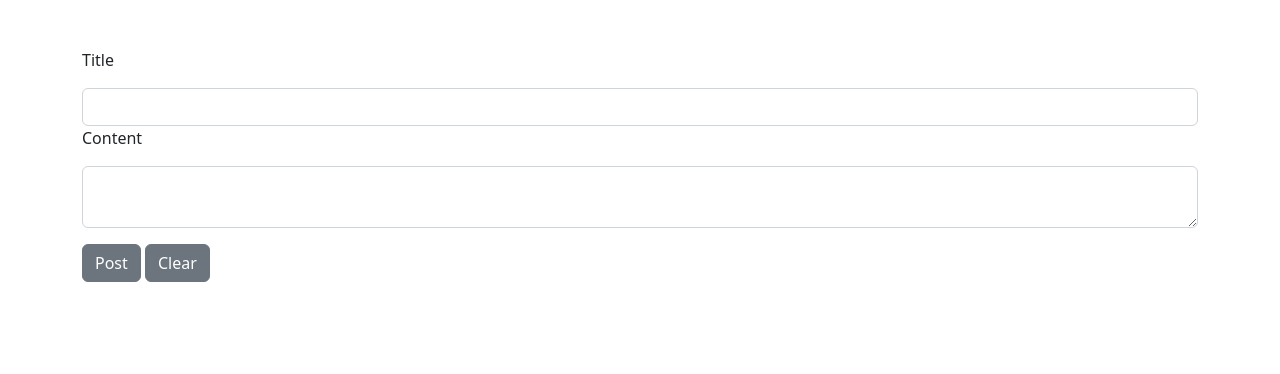
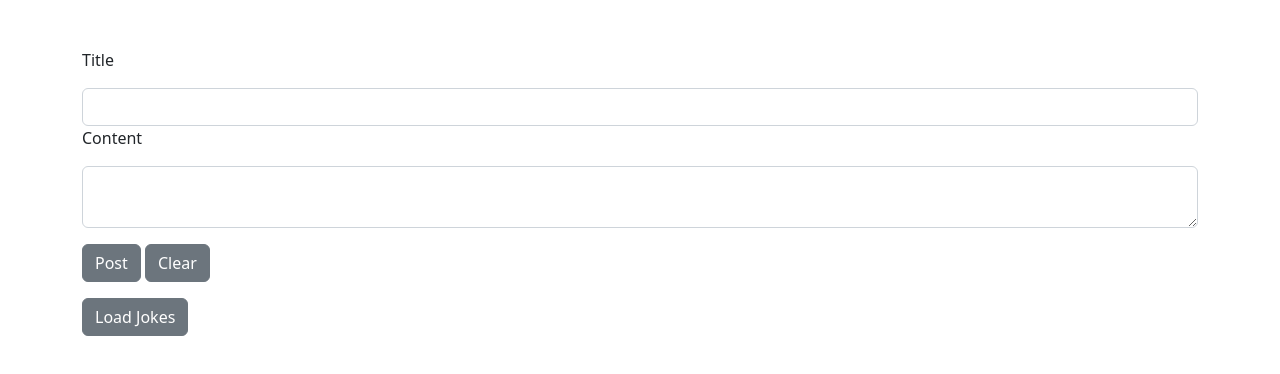
Before and after one commit to YohannesTz/gabrovowoch_frontend, a React (Create React App) app: page / in a window 1280 px wide. Shown: the top 374 px of the page. Built offline with nearby package versions, Linux system fonts and the light colour scheme.

Commit message:
add is data loading

```diff
--- a/src/App.js
+++ b/src/App.js
@@ -109,7 +109,7 @@ function App() {
       ) : (
         " "
       )}
-      {isDataLoading ? (
+      {!isDataLoading ? (
         <Button onClick={handleDataLoading}>Load Jokes</Button>
       ) : (
         jokes.map((joke) => {
```
